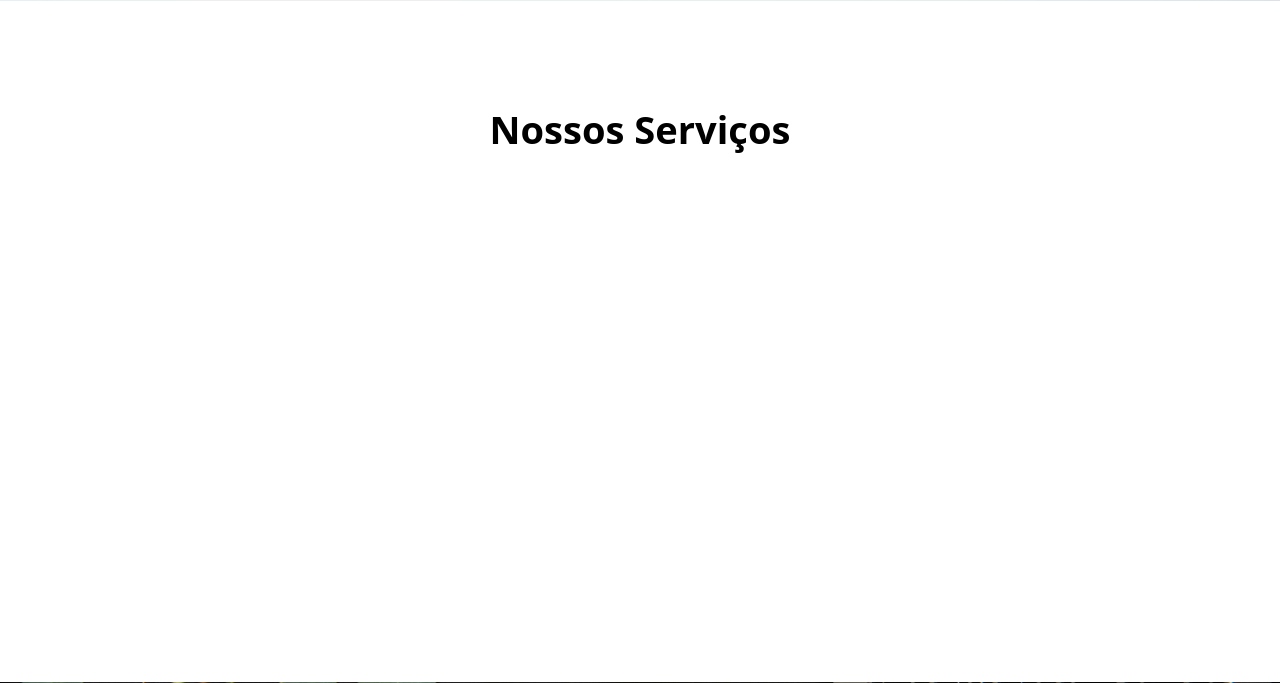
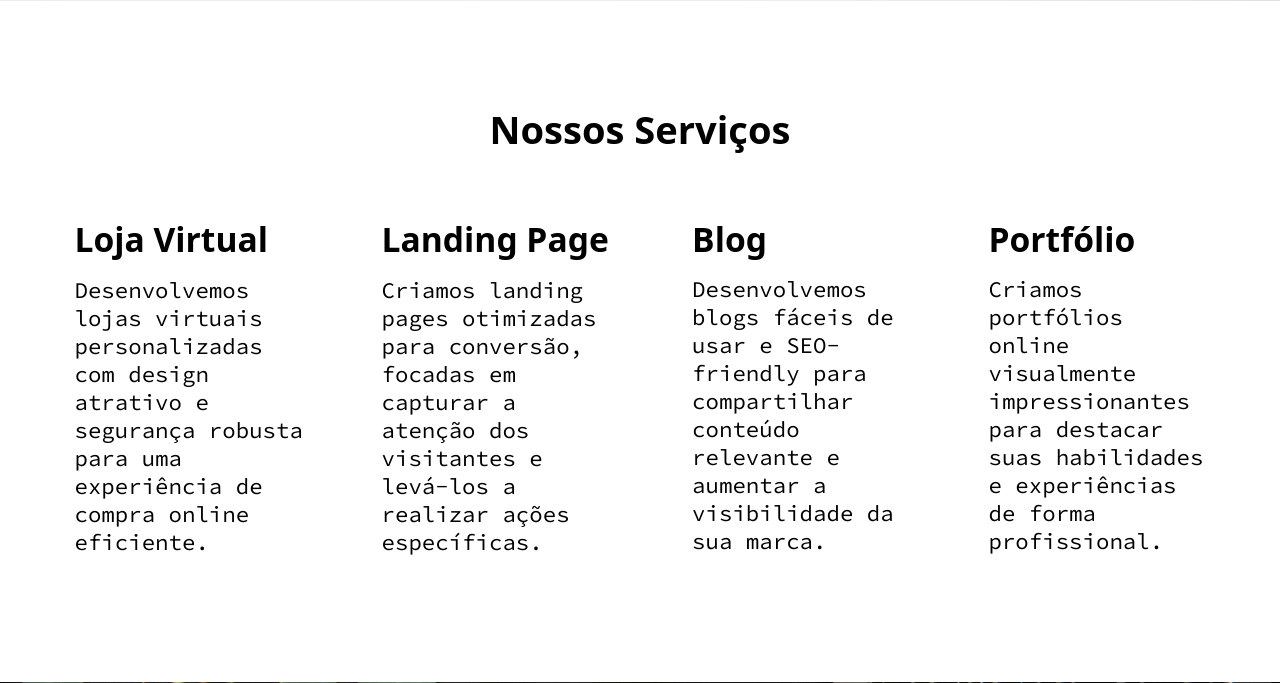
Before and after one commit to Vidortech/vidortech.000webhostapp.com, a PHP site: page / in a window 1280 px wide. Shown: the part 729-1412 px from the top of the page. Run offline with PHP 8.4, Linux system fonts and the light colour scheme; some libraries are stand-ins or nearby versions; some web fonts are replaced.

```diff
--- a/styles/style_home.css
+++ b/styles/style_home.css
@@ -190,7 +190,7 @@
     }
 }
 
-.ourServices__service {
+/* .ourServices__service {
     opacity: 0;
     z-index: 0;
     transition: opacity 0.5s ease;
@@ -198,7 +198,7 @@
 
 .ourServices__service.visible {
     opacity: 1;
-}
+} */
 
 
 @media only screen and (max-width: 1090px) {
```
